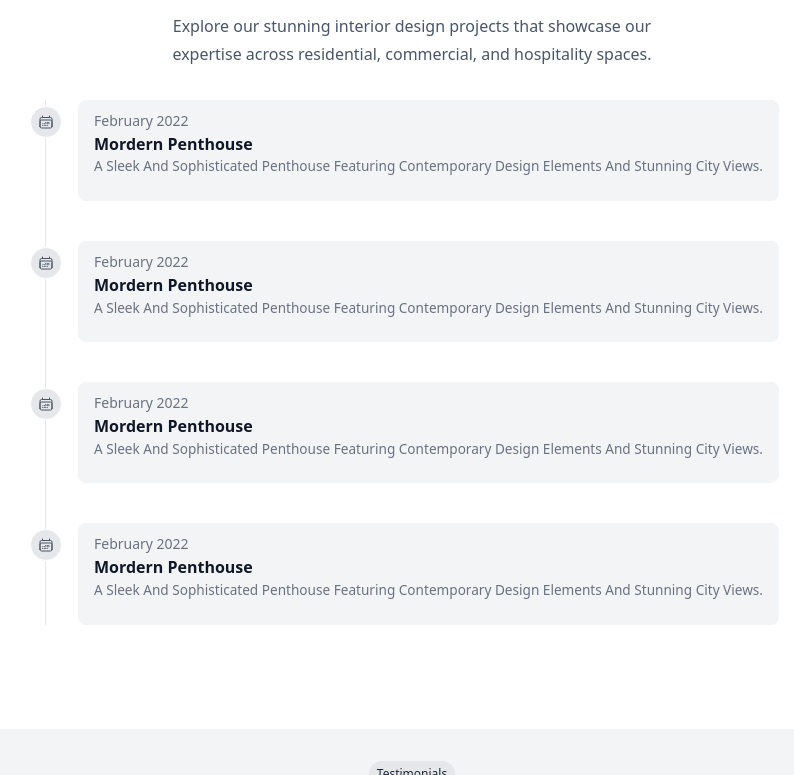
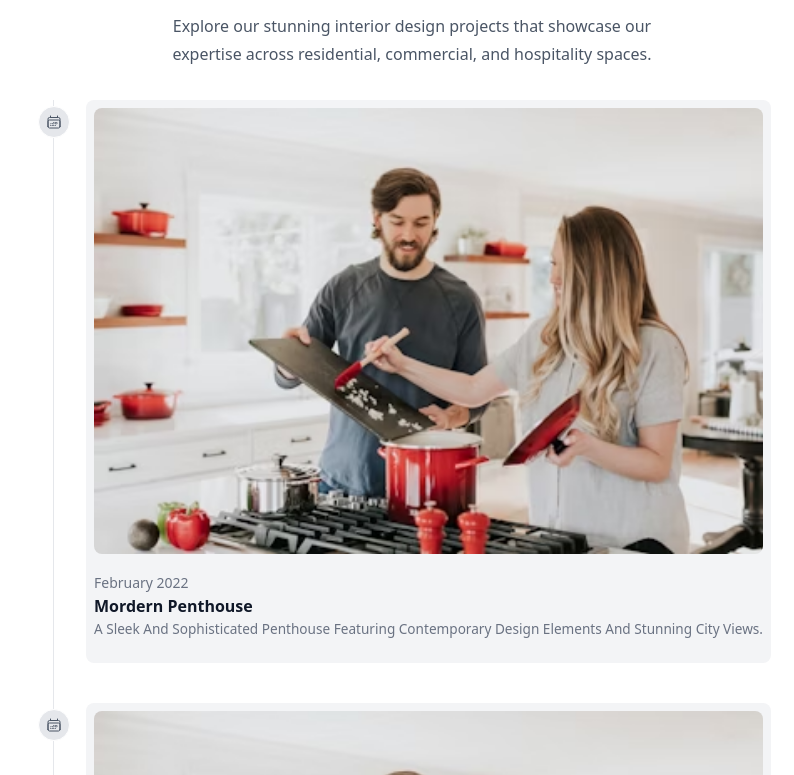
Before and after one commit to developer-chiranjeevim/Business-Website-for-G-M-Interiors, a Next.js app: page / in a window 1280 px wide. Shown: the part 3565-4340 px from the top of the page, without its empty margins (228-1022 px from the left). Built offline with nearby package versions, Linux system fonts and the light colour scheme.

Commit message:
Updates: Added Image in TimeLineCard Component

```diff
--- a/src/app/components/TimelineCard.tsx
+++ b/src/app/components/TimelineCard.tsx
@@ -23,7 +23,11 @@ const TimeLineCard : React.FC = () => {
                                 2.25h.008v.008H16.5V15Z" />
                 </svg>
             </div>
-            <div className="ml-[1rem] bg-gray-100 px-[1rem] py-[0.5rem] rounded-lg">
+            <div className="ml-[1rem] bg-gray-100 p-[0.5rem] rounded-lg">
+                <div className="relative w-full">
+                    <img src="/about-1.avif" alt="timeline card image" className="w-full h-full object-cover rounded-lg" />
+                </div>
+                <div className="mt-[1rem]">
                     <time className=" capitalize mb-1 text-sm font-normal leading-none text-gray-500">
                         February 2022
                     </time>
@@ -33,7 +37,7 @@ const TimeLineCard : React.FC = () => {
                     <p className="text-[0.85rem] capitalize mb-4 text-base font-normal text-gray-500 ">
                         A sleek and sophisticated penthouse featuring contemporary design elements and stunning city views.
                     </p>
-
+                </div>
             </div>
         </li>
     );
```
Lines whose indentation alone changed are shown as unchanged.
